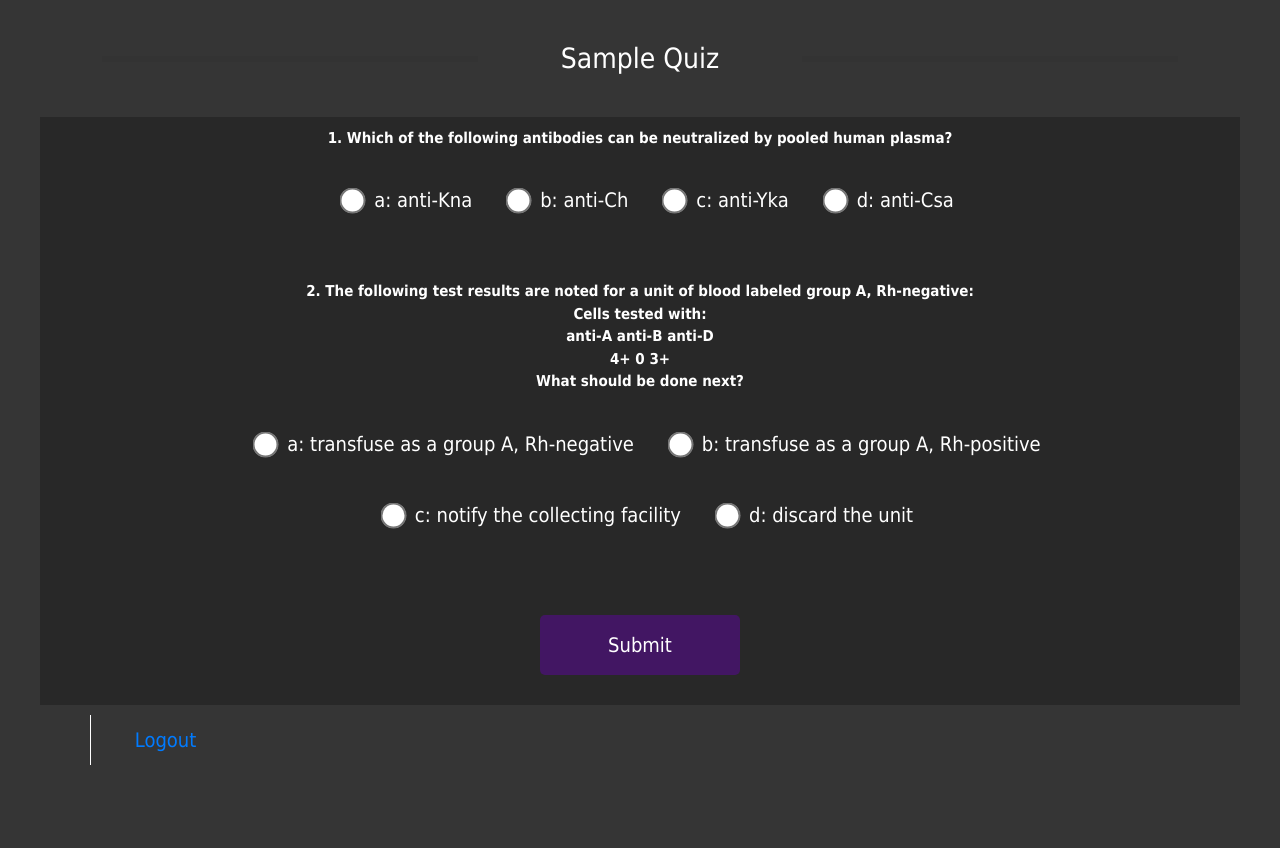
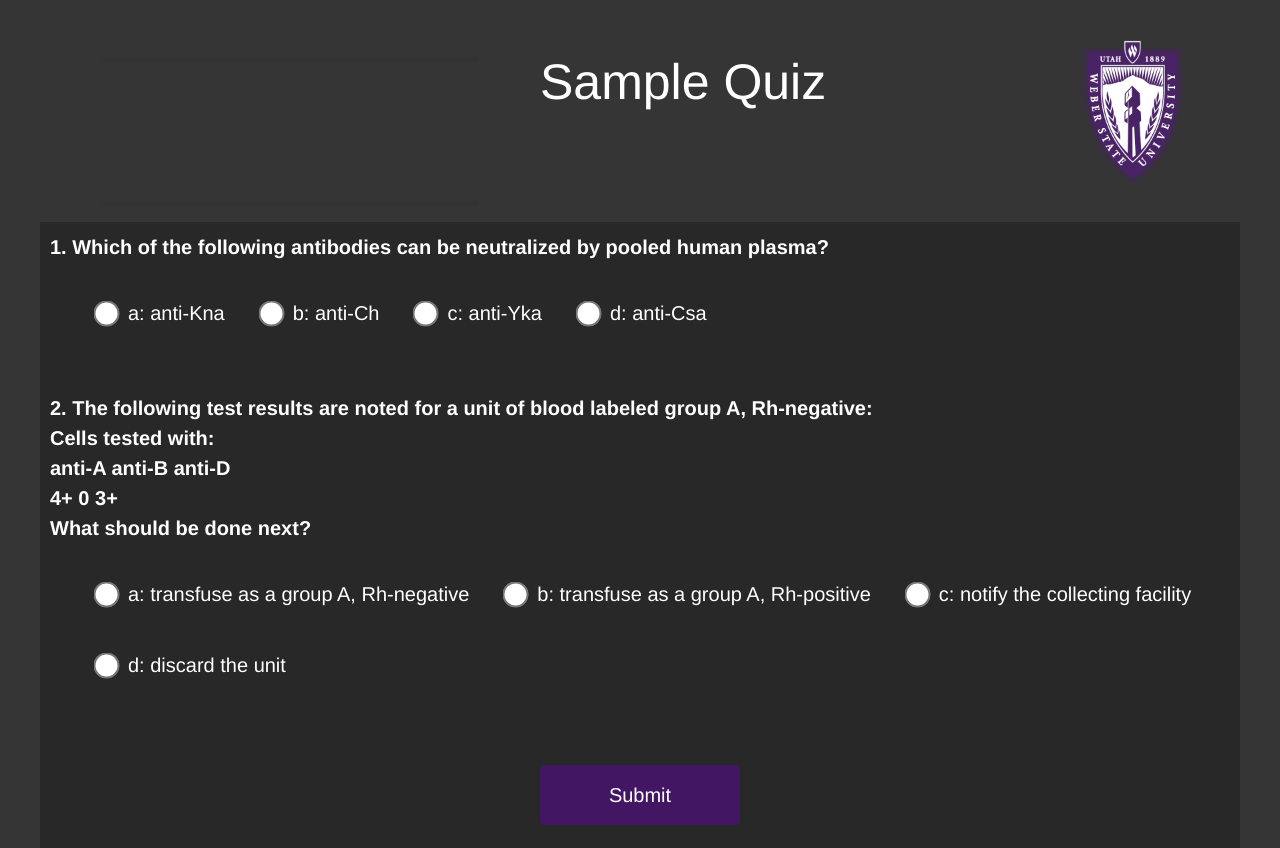
Before and after one commit to waceyts/CS4450AntiBuddies, a website: page public/quiz.html in a window 1280 px wide. Shown: the top 848 px of the page. Drawn offline with nearby package versions, Linux system fonts and the light colour scheme.

Commit message:
text alignment

```diff
--- a/public/panel.css
+++ b/public/panel.css
@@ -1,27 +1,40 @@
-html {
+html{
 
   zoom: 100%;
 }
 
-body {
+body{
     background: #353535;
     padding: 0px;
     margin: 40px;
-    font-family: "segoe-ui", "open-sans", tahoma, arial;
-    font-size: 15px;
-    align-content: center;
+	font-family: "Helvetica", "open-sans";
+    font-size: 20px;
     color: #FFF;
 }
 
- h1 {
+#wsuloginlogo {
+  width: 100px;
+  margin-left: auto;
+  margin-right: auto;
+  display: block;
+}
+
+h1{
+
   margin-bottom: 30px;
   text-align: center;
   /* text-transform: uppercase; */
   /* font-size: 40px; */
   color: #fff;
 }
+h3{
+  white-space: nowrap;
+  text-align: center;
+  font-size: 50px;
+  margin-bottom: 40px;
+}
 
-  button {
+button{
   margin-top: 20px;
   background: #421663;
   color: #fff;
@@ -35,41 +48,10 @@ body {
   width:200px;
 
 }
-
-h3 {
-  margin-bottom: 40px;
-}
-
-button:hover {
+button:hover{
   background: #43964D;
   color: #fff;
   cursor: pointer;
-}
-
-.outer
-{
-    width:100%;
-    text-align: center;
-    background: #282828;
-}
-.inner
-{
-    display: inline-block;
-    padding: 10px;
-}
-
-
-.question{
-    font-weight: 600;
-}
-.answers {
-    margin-bottom: 20px;
-    padding: 20px;
-}
-label {
-  padding: 10px;
- display: inline-block;
- font-size: 20px;
 }
 
 #submit{
@@ -90,61 +72,106 @@ label {
     -moz-transition: 0.3s;
 }
 #submit:hover{
-   background: #43964D;
+  background: #a46ef0;
   color: #fff;
   cursor: pointer;
+
+}
+.subbtn{
+	text-align: center;
+}
+.outer{
+    width:100%;
+    text-align: left;
+    background: #282828;
 }
 
-a {
-  text-decoration: none;
+.inner{
+    display: inline-block;
+    padding: 10px;
 }
 
-.panel-btn {
+
+.question{
+    font-weight: 600;
+}
+.answers{
+    margin-bottom: 20px;
+    padding: 20px;
+}
+
+
+label{
+  padding: 10px;
+ display: inline-block;
+ font-size: 20px;
+}
+
+
+
+a{
+  text-decoration: none;
+  color: white;
+}
+a:visited{
+	color: white;
+}
+
+.panel-btn{
     padding: 10px 40px !important;
     color: #DFa801 !important;
 }
+.panel-btn:active{
+    background-color: yellow;
+}
 
-.container {
+.panel-btn:hover{
+    background-color: #fcfbb0;
+    transition: 0.1s;
+    -webkit-transition: 0.1s;
+    -moz-transition: 0.1s;
+}
+
+.container{
     background-color: #353535;
 }
 
-.each-row {
+.each-row{
     padding: 40px;
 }
 
-.header {
+.header{
     color: white;
     padding-top: 1%;
     padding-bottom: 1%;
 }
-input[type='radio'] {
+input[type='radio']{
   transform: scale(2);
   background: #282828;
 }
 
-textarea, input {
+textarea, input{
   background: #353535;
   color: #FFF;
   margin: 15px;
   padding: 20px;
   font-family: "segoe-ui", "open-sans", tahoma, arial;
   font-weight: 700;
-
 }
-textarea {
+textarea{
   width: 100%;
 }
-input {
+input{
   margin-left:20px;
 }
 
 
-hr {
+hr{
     background-color: white;
     padding-top: 1%;
 }
 
-hr.thin {
+hr.thin{
     height: 1px;
     border: 0;
     color: #333;
@@ -152,16 +179,7 @@ hr.thin {
     width: 80%;
 }
 
-.panel-btn:active {
-    background-color: yellow;
-}
 
-.panel-btn:hover {
-    background-color: #fcfbb0;
-    transition: 0.1s;
-    -webkit-transition: 0.1s;
-    -moz-transition: 0.1s;
-}
 
 .nav{
         padding: 10px 0px;
@@ -179,10 +197,10 @@ hr.thin {
     transition: .4s;
     cursor: pointer;
     box-sizing: border-box;
-
 }
 
 .main-menu li:hover .sub-menu{
+
     display: block;
 }
 
@@ -198,8 +216,6 @@ hr.thin {
     box-sizing: border-box;
     border: 5px solid white;
     box-shadow: 1px 1px 1px grey;
-
-
 }
 
 .sub-menu:before{
@@ -221,13 +237,14 @@ hr.thin {
 	background: #421663;
 }
 .main-menu>li:hover, .sub-menu>li:hover{
-          background: #43964D;
+    background: #a46ef0;
 }
-input[type='checkbox'] {
+
+input[type='checkbox']{
     width:20px;
     height:20px;
 }
-select {
+select{
   font-family: "segoe-ui", "open-sans", tahoma, arial;
   font-weight: 700;
   color: #fff;
@@ -239,7 +256,7 @@ select {
   height: auto;
 }
 
-#section {
+#section{
   width: auto;
   margin: 30px;
   padding: 30px;
--- a/public/quiz.html
+++ b/public/quiz.html
@@ -10,14 +10,18 @@
     <script src="login.js"></script>
 </head>
 <body>
+
 <div class="container-fluid">
     <div class="row">
+
         <div class="col-lg-5">
             <hr class="thin">
         </div>
-        <div class="col-lg-2 text-center">
-            <h3 class="header">Sample Quiz</h3>
+	<h3 class="header">Sample Quiz</h3>
+        <div class="col-lg-2 ">
+
         </div>
+			<img src="wsulogo.png" alt="Italian Trulli" id="wsuloginlogo" align="right">
         <div class="col-lg-5">
             <hr class="thin">
         </div>
@@ -27,7 +31,7 @@
      <div class="inner">
         <div id="quiz"></div>
         <div id="results"></div>
-        <button id="submit">Submit</button>
+        <div class="subbtn"><button id="submit">Submit</button></div>
      </div>
 </div>
 <footer>
```
Lines whose indentation alone changed are shown as unchanged.
